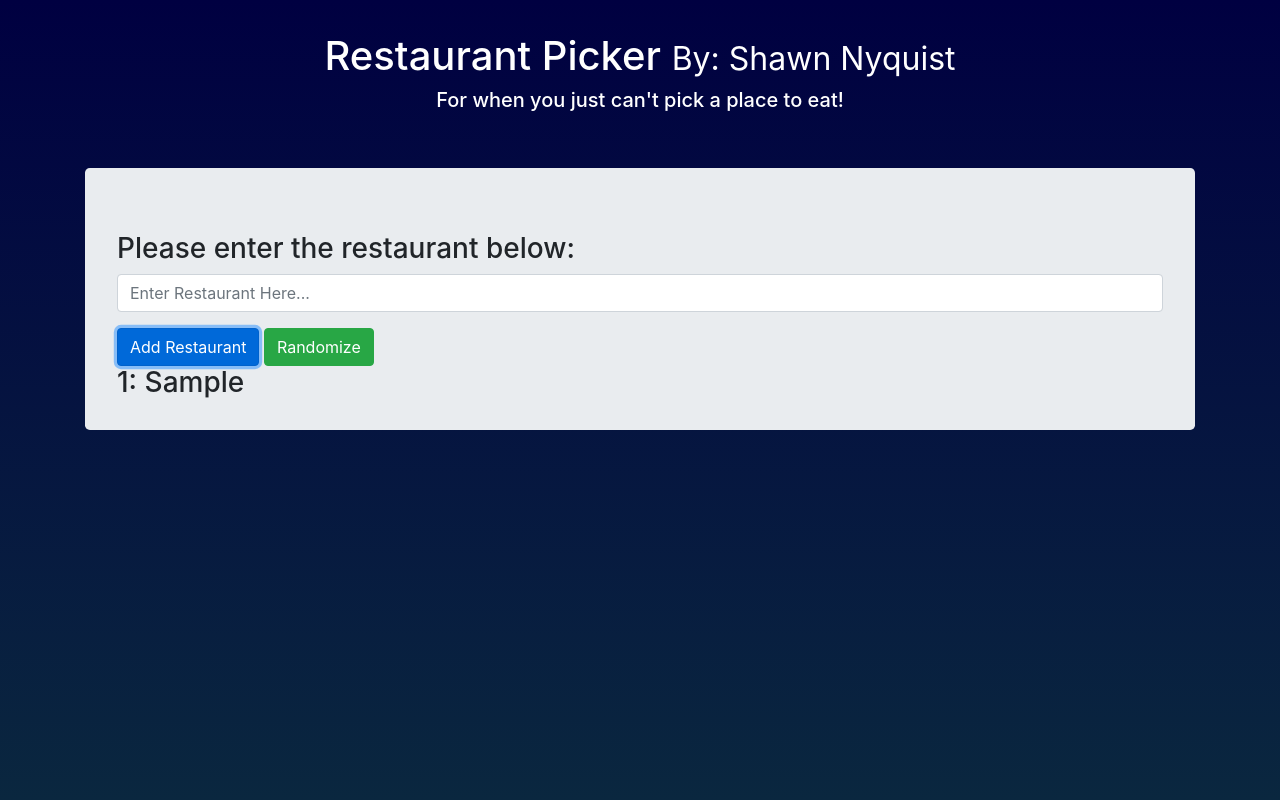
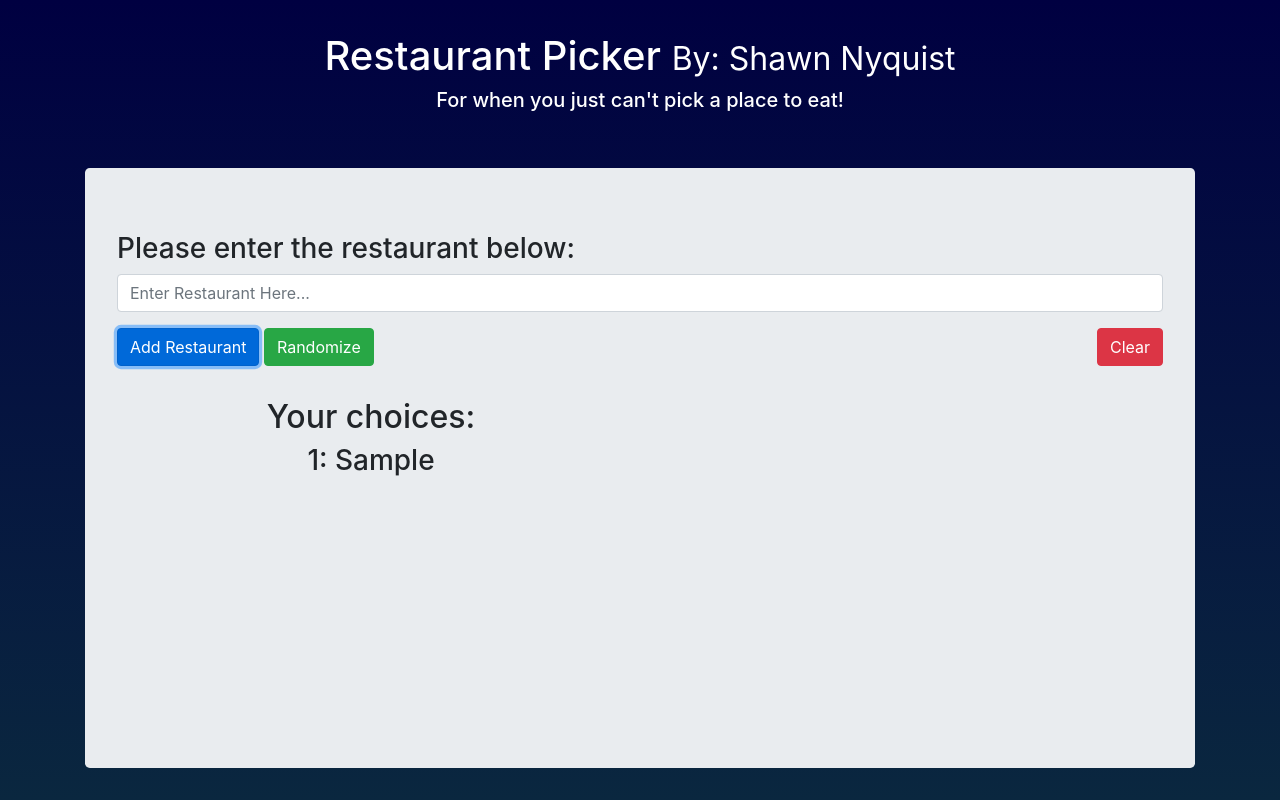
Before and after one commit to shawn-nyquist/Restaurant-Picker, a plain HTML site: page index.html in a window 1280 px wide. Both pictures are taken after typing "Sample" into the empty fields and a click on the button "Add Restaurant". Drawn offline with nearby package versions, Linux system fonts and the light colour scheme.

Commit message:
Added columns to choices and winner. Added Clear Button

```diff
--- a/index.html
+++ b/index.html
@@ -29,18 +29,18 @@
                     <div id="buttons">
                         <button type="button" id="addBtn" onclick="addRest()" class="btn btn-primary">Add Restaurant</button>
                         <button type="button" id="randomBtn" onclick="randomize()" class="btn btn-success">Randomize</button>
+                        <button type="button" id="clearBtn" onclick="clearForm()" class="btn btn-danger">Clear</button>
                     </div>
 
 
                     <!-- Will display all entered options -->
-                    <div id="displayed">
-                        <div id="optionsDisplay">
+                    <!-- <div class="container"> -->
+                        <div class="row align-items-center" id="displayed">
+                            <div id="optionsDisplay" class="col"></div>
+                            <div id="displaySelection" class="col"></div>
+                        </div>
+                    <!-- </div> -->
 
-                        </div>
-                        <div id="displaySelection">
-
-                        </div>
-                    </div>
 
                 </form>
 
--- a/main.js
+++ b/main.js
@@ -5,13 +5,18 @@ let optionArr = [];
 const addRest = () => {
     const entry = document.getElementById('restaurantInput').value;
     const optionList = document.getElementById('optionsDisplay');
-    const inputField = document.getElementById('restaurantInput');
+
 
     // Push entry to options array
-    optionArr.push(entry);
+    if(entry){
+        optionArr.push(entry);
+    } else {
+        alert('Please Enter a Restaurant...');
+    }
+
 
     // Clear all displayed options before update
-    optionList.innerHTML = '';
+    optionList.innerHTML = '<h2>Your choices:</h2>';
 
 
     // iterates through option array to display options with numbering
@@ -28,8 +33,14 @@ const randomize = () => {
     const randomNum = Math.floor(Math.random() * optionArr.length);
     const selection = document.getElementById('displaySelection');
 
-    selection.innerHTML = '<h2>Winner:</h2>' +
+    selection.innerHTML = '<h1>Winner:</h1>' +
                             '<h4>' + optionArr[randomNum] + '</h4>';
 
 
 }
+
+const clearForm = () => {
+    document.getElementById("inputForm").reset();
+    optionArr = [];
+
+}
--- a/styles.css
+++ b/styles.css
@@ -10,18 +10,25 @@ body {
     padding-top: 2em;
 }
 
-/* #displayed {
-    display: inline-block;
-} */
 
 #displayed {
-    display: inline;
+
+    padding-top: 2em;
 }
 #optionsDisplay {
-    float: left;
+    text-align: center;
+
 
 }
+#displaySelection {
+    text-align: center;
+}
 
-#displaySelection {
+#clearBtn {
     float: right;
 }
+
+.jumbotron {
+    min-height: 600px;
+
+}
```
